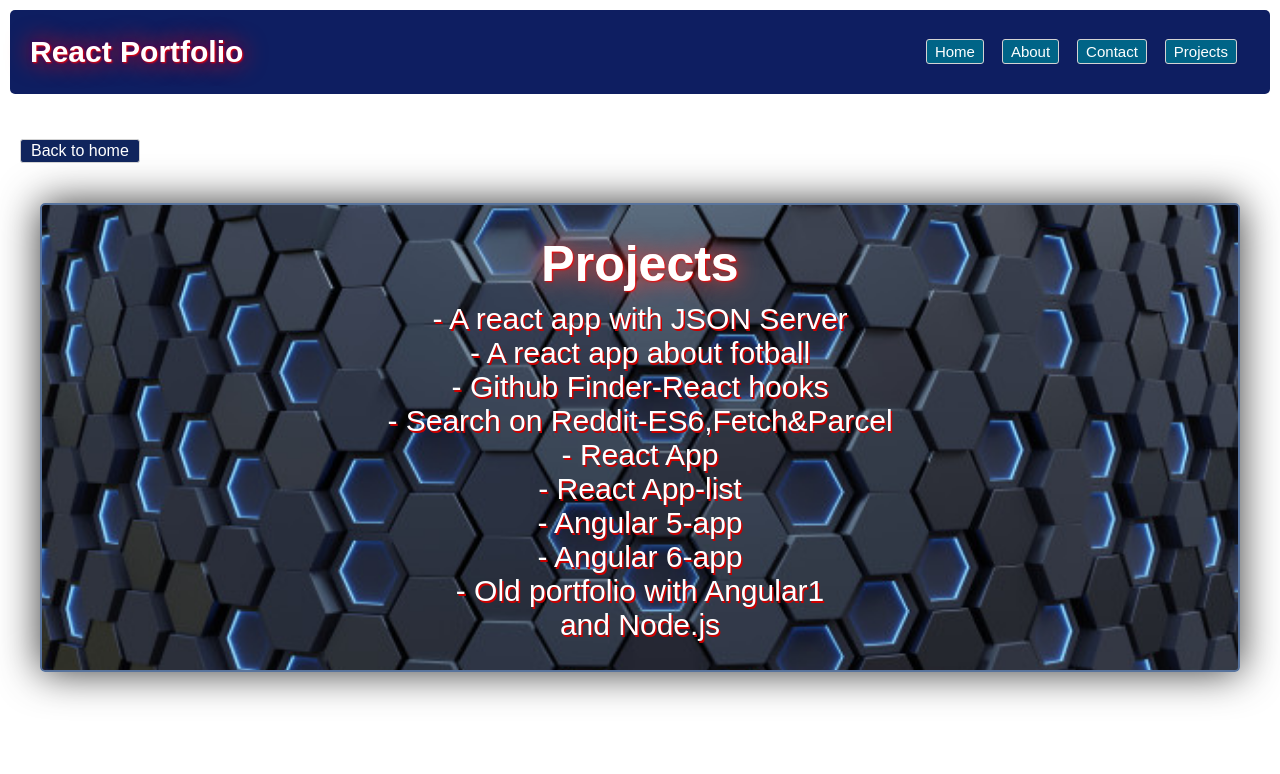
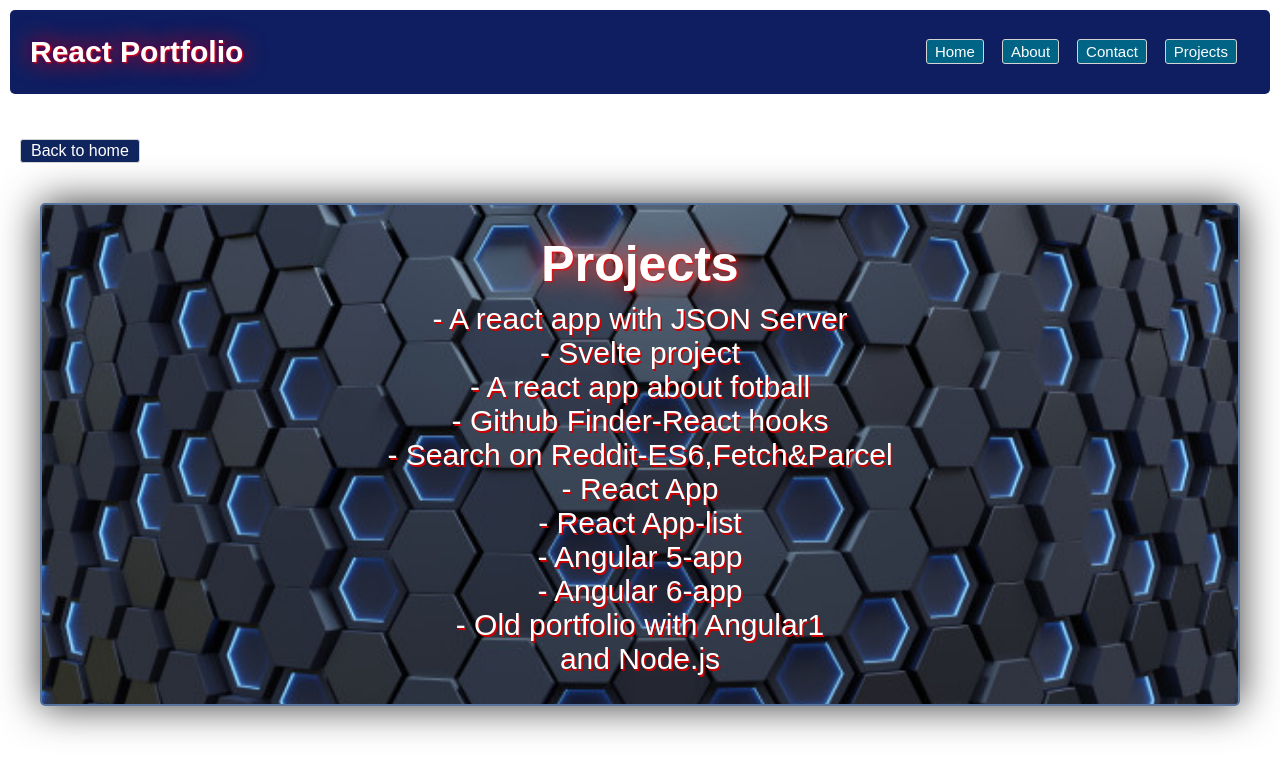
Before and after one commit to nicolaerastau/React-Portfolio, a React (Create React App) app: page /#/projects in a window 1280 px wide. Shown: the top 774 px of the page. Built offline with nearby package versions, Linux system fonts and the light colour scheme.

Commit message:
Update projects.js

```diff
--- a/src/projects.js
+++ b/src/projects.js
@@ -28,6 +28,15 @@ function Projects(props) {
               href={'https://nicolaerastau.github.io/react-task/'}
             >
               - A react app with JSON Server
+            </a>
+          </li>
+         <li className='list'>
+            <a
+              target='_blank'
+              rel='noopener noreferrer'
+              href={'https://nicolaerastau.github.io/Svelte-Project/'}
+            >
+              - Svelte project
             </a>
           </li>
           <li className='list'>
```
